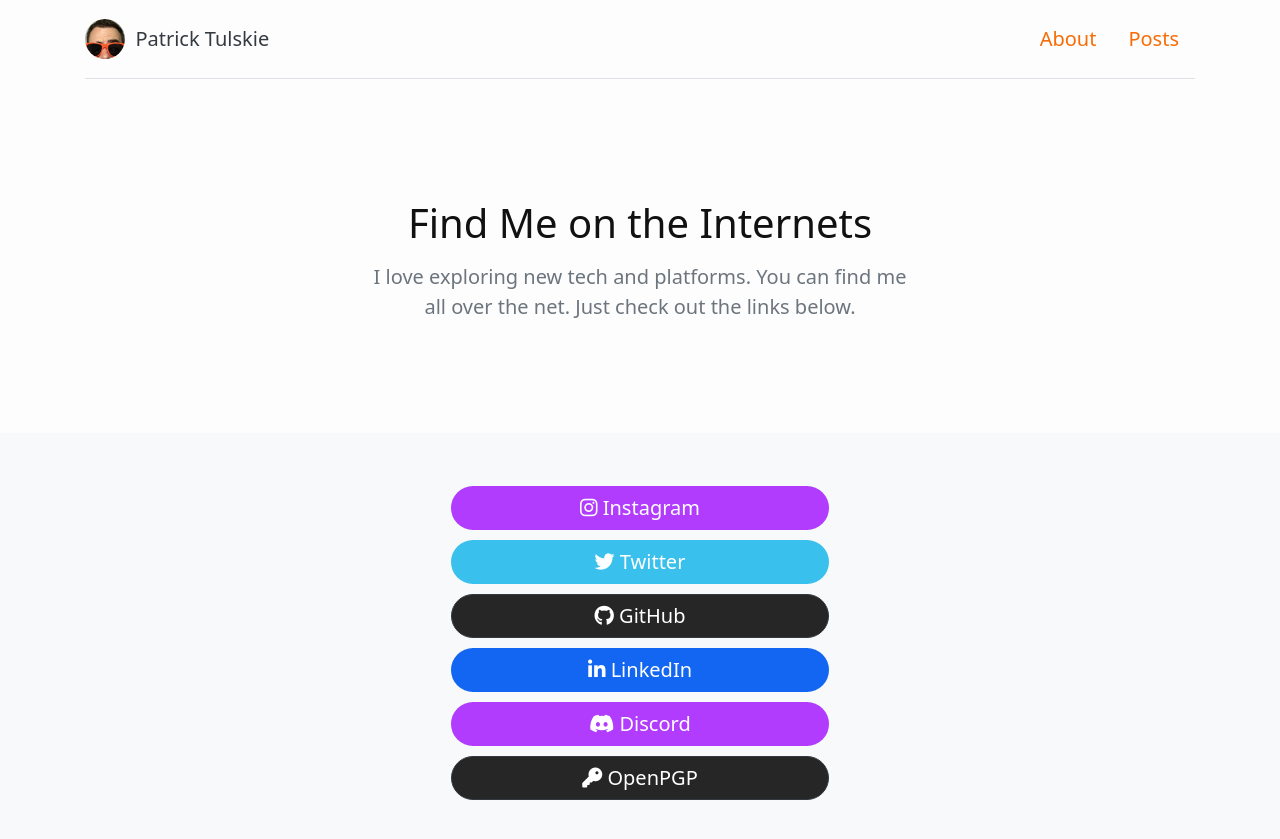
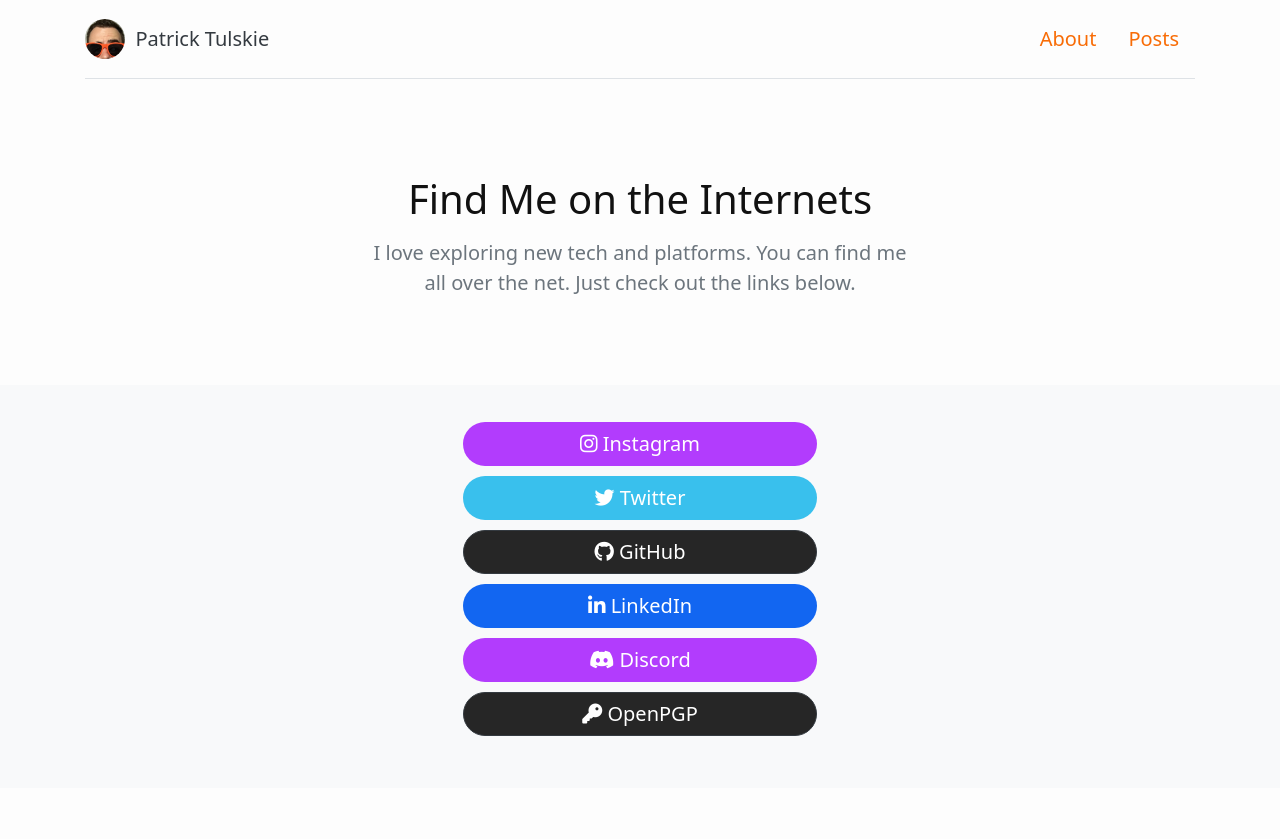
Before and after one commit to PatrickTulskie/patricktulskie_com, a Jekyll site: the page built from index.html, in a window 1280 px wide. Shown: the top 839 px of the page. Built offline with Jekyll 4.4.1, drawn with Linux system fonts in a browser that asks for light colours; nearby versions of some CDN libraries.

Commit message:
Rename some classes to avoid content blockers on Safari, fix some spacing.

```diff
--- a/css/main.css
+++ b/css/main.css
@@ -114,7 +114,7 @@
 }
 
 .contact-list,
-.social-media-list {
+.link-list {
   list-style: none;
   margin-left: 0;
 }
@@ -214,15 +214,15 @@
 }
 /* Social List
 ------------------------------------------------- */
-ul.social-list {
+ul.link-list {
   list-style-type: none;
 }
 
-.social-list {
+.link-list {
   font-size: 1.2em;
 }
 
-.social-list-item {
+.link-list-item {
   background: none;
   border-radius: 3px;
   border: 0px;
@@ -230,18 +230,18 @@
   text-align: center;
 }
 
-.social-meta {
+.link-meta {
   float: right;
   color: gray;
 }
 
-.social-footer {
+.link-footer {
   float: left;
   color: gray;
 }
 
-ul.social-list button {
-  width: 30%;
+ul.link-list button {
+  width: 60%;
   font-size: 20px;
 }
 
--- a/index.html
+++ b/index.html
@@ -3,7 +3,7 @@
 navbar: orange
 ---
 
-<section class="py-5 text-center container">
+<section class="py-4 text-center container">
   <div class="row py-lg-5">
     <div class="col-lg-6 col-md-8 mx-auto">
       <h1 class="fw-light">Find Me on the Internets</h1>
@@ -12,12 +12,14 @@
   </div>
 </section>
 
-<div id="social-media-links" class="py-5 bg-light">
-  <ul class="social-list">
+<section class="py-3 bg-light">
+  <div class="py-3">
+    <div class="col-lg-6 col-md-8 mx-auto">
+      <ul class="link-list">
         {% assign sm = site.data.social-media %}
         {% for entry in sm %}
         {% assign key = entry | first %}
-      <li class="social-list-item">
+          <li class="link-list-item">
             <a href="{{ sm[key].href }}/{{ sm[key].id }}" title="{{ sm[key].title }}" target="blank">
               <button class="btn btn-{{ sm[key].color }} btn-rounded">
                 <i class="fa-brands {{ sm[key].fa-icon }}"></i> {{ sm[key].title }}
@@ -27,3 +29,5 @@
         {% endfor %}
       </ul>
     </div>
+  </div>
+</section>
```
Lines whose indentation alone changed are shown as unchanged.
